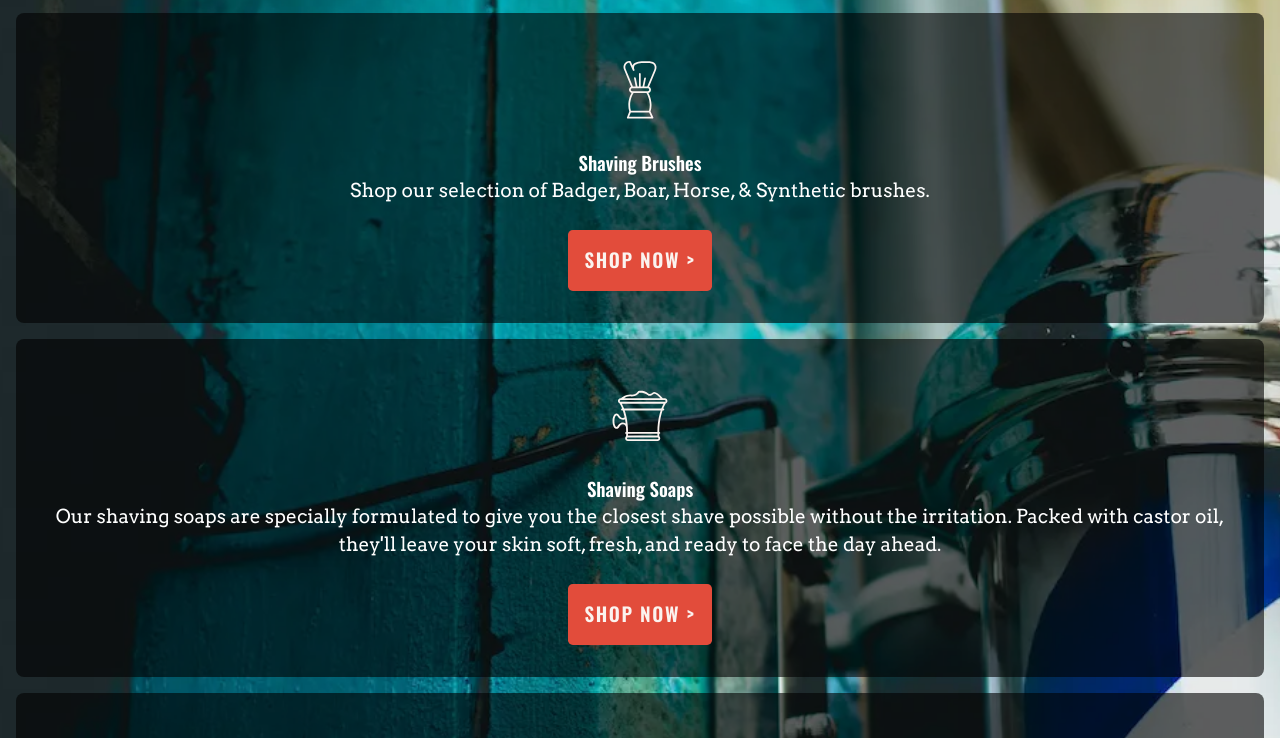
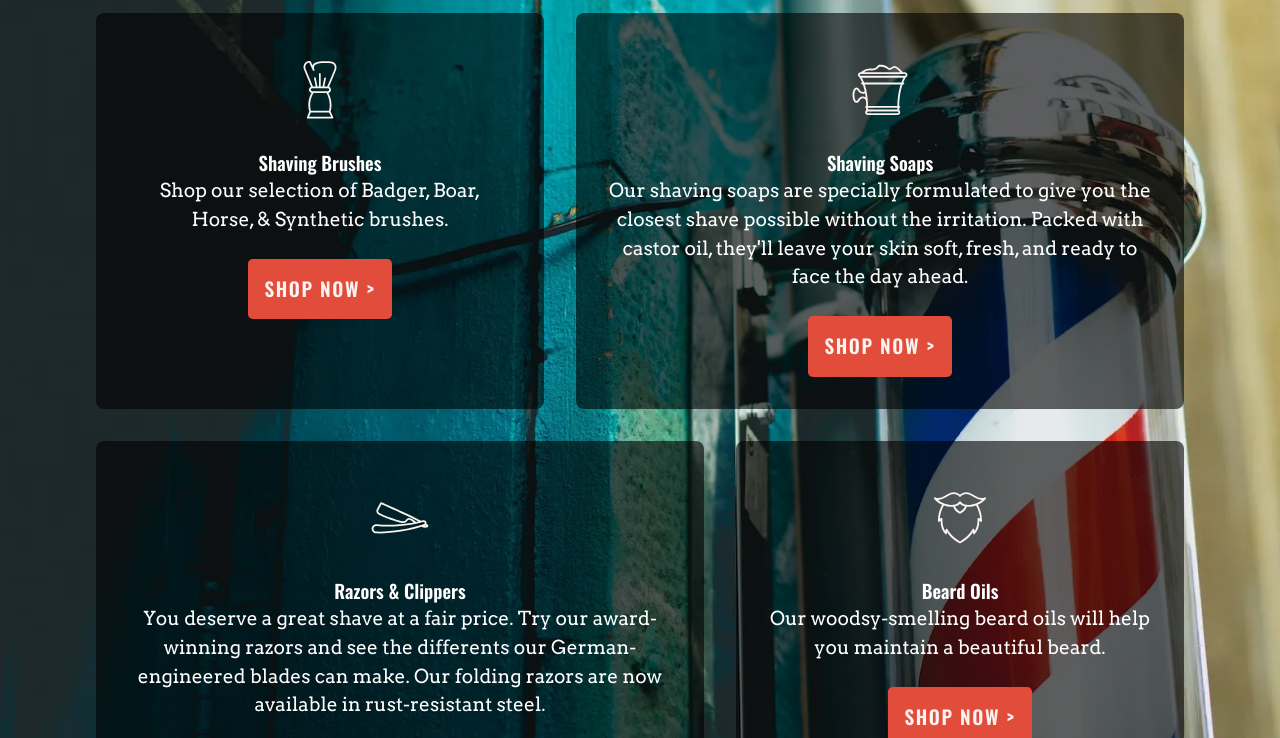
Before and after one commit to KierinC/DMIT1530, a plain HTML site: page demo-flexgrow-flexshrink-basis-start/index.html in a window 1280 px wide. Shown: the part 267-1005 px from the top of the page. Drawn offline with nearby package versions, Linux system fonts and the light colour scheme.

Commit message:
demo single level nav start

```diff
--- a/demo-flexgrow-flexshrink-basis-start/css/styles.css
+++ b/demo-flexgrow-flexshrink-basis-start/css/styles.css
@@ -132,11 +132,11 @@ main section img {
   }
 
   nav ul li {
-    flex: 1 1 25%;
+    flex: 1 1 1;
   }
 
   .logo {
-    flex: 1 0 50%;
+    flex: 1 0 3;
   }
 
   nav ul li a {
@@ -150,4 +150,28 @@ main section img {
   header svg path {
     fill: #fbf3ef;
   }
+
+  main {
+    margin: auto;
+    max-width: 1280px;
+  }
+
+  main section {
+    display: flex;
+    flex-wrap: wrap;
+    justify-content: center;
+  }
+
+  .col {
+    margin: 1rem;
+    max-width: calc(100% / 2 - 2rem);
+  }
+
+  .grow {
+    flex: 1 0 65%;
+  }
+
+  .shrink {
+    flex: 0 1 35%;
+  }
 }
--- a/demo-flexgrow-flexshrink-basis-start/index.html
+++ b/demo-flexgrow-flexshrink-basis-start/index.html
@@ -35,25 +35,25 @@
         <h2>Shop Our Products</h2>
 
         <section>
-            <div class="col">
+            <div class="col shrink">
                 <img src="img/svg/shaving-brush.svg" alt="A shaving brush, sitting bristle-side up.">
                 <h3>Shaving Brushes</h3>
                 <p>Shop our selection of Badger, Boar, Horse, & Synthetic brushes.</p>
                 <p><a href="#">Shop Now &gt;</a></p>
             </div>
-            <div class="col">
+            <div class="col grow">
                 <img src="img/svg/shaving-soap.svg" alt="A foamy mug of shaving soap.">
                 <h3>Shaving Soaps</h3>
                 <p>Our shaving soaps are specially formulated to give you the closest shave possible without the irritation. Packed with castor oil, they'll leave your skin soft, fresh, and ready to face the day ahead.</p>
                 <p><a href="#">Shop Now &gt;</a></p>
             </div>
-            <div class="col">
+            <div class="col grow">
                 <img src="img/svg/razor.svg" alt="A partially unfolded straight razor.">
                 <h3>Razors & Clippers</h3>
                 <p>You deserve a great shave at a fair price. Try our award-winning razors and see the differents our German-engineered blades can make. Our folding razors are now available in rust-resistant steel.</p>
                 <p><a href="#">Shop Now &gt;</a></p>
             </div>
-            <div class="col">
+            <div class="col shrink">
                 <img src="img/svg/beard.svg" alt="A cartoon drawing of a beard.">
                 <h3>Beard Oils</h3>
                 <p>Our woodsy-smelling beard oils will help you maintain a beautiful beard.</p>
--- /dev/null
+++ b/demo-single-level-nav/css/reset.css
@@ -0,0 +1,78 @@
+/* Box sizing rules */
+*,
+*::before,
+*::after {
+  box-sizing: border-box;
+}
+
+/* Remove default padding */
+ul[class],
+ol[class] {
+  padding: 0;
+}
+
+/* Remove default margin */
+body,
+h1,
+h2,
+h3,
+h4,
+p,
+ul[class],
+ol[class],
+li,
+figure,
+figcaption,
+blockquote,
+dl,
+dd {
+  margin: 0;
+}
+
+/* Set core body defaults */
+body {
+  min-height: 100vh;
+  scroll-behavior: smooth;
+  text-rendering: optimizeSpeed;
+  line-height: 1.5;
+}
+
+/* Remove list styles on ul, ol elements with a class attribute */
+ul[class],
+ol[class] {
+  list-style: none;
+}
+
+/* A elements that don't have a class get default styles */
+a:not([class]) {
+  text-decoration-skip-ink: auto;
+}
+
+/* Make images easier to work with */
+img {
+  max-width: 100%;
+  display: block;
+}
+
+/* Natural flow and rhythm in articles by default */
+article > * + * {
+  margin-top: 1em;
+}
+
+/* Inherit fonts for inputs and buttons */
+input,
+button,
+textarea,
+select {
+  font: inherit;
+}
+
+/* Remove all animations and transitions for people that prefer not to see them */
+@media (prefers-reduced-motion: reduce) {
+  * {
+    animation-duration: 0.01ms !important;
+    animation-iteration-count: 1 !important;
+    transition-duration: 0.01ms !important;
+    scroll-behavior: auto !important;
+  }
+}
--- /dev/null
+++ b/demo-single-level-nav/css/styles.css
@@ -0,0 +1 @@
+/* developer styles go here */
```
Also changed, not shown: demo-single-level-nav/index.html (added, +11 -0 lines), demo-single-level-nav/img/books-svgrepo-com.svg (added), demo-single-level-nav/img/events-calendar-svgrepo-com.svg (added), demo-single-level-nav/img/home-svgrepo-com.svg (added), demo-single-level-nav/img/membership-member-subscription-id-card-svgrepo-com.svg (added), demo-single-level-nav/img/newsletter-svgrepo-com.svg (added), demo-single-level-nav/img/podcast-symbol-svgrepo-com.svg (added), demo-single-level-nav/img/web-link-svgrepo-com.svg (added).
